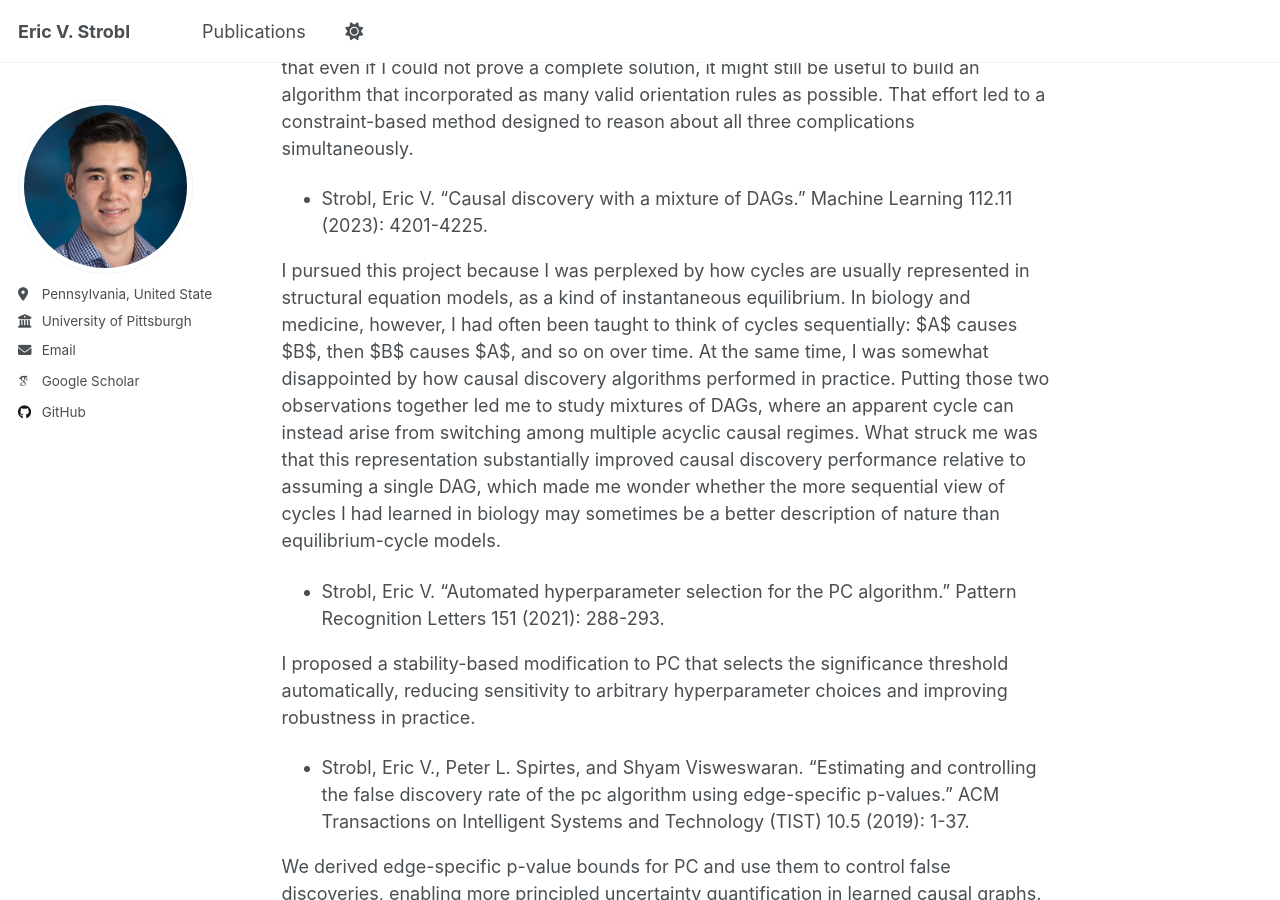
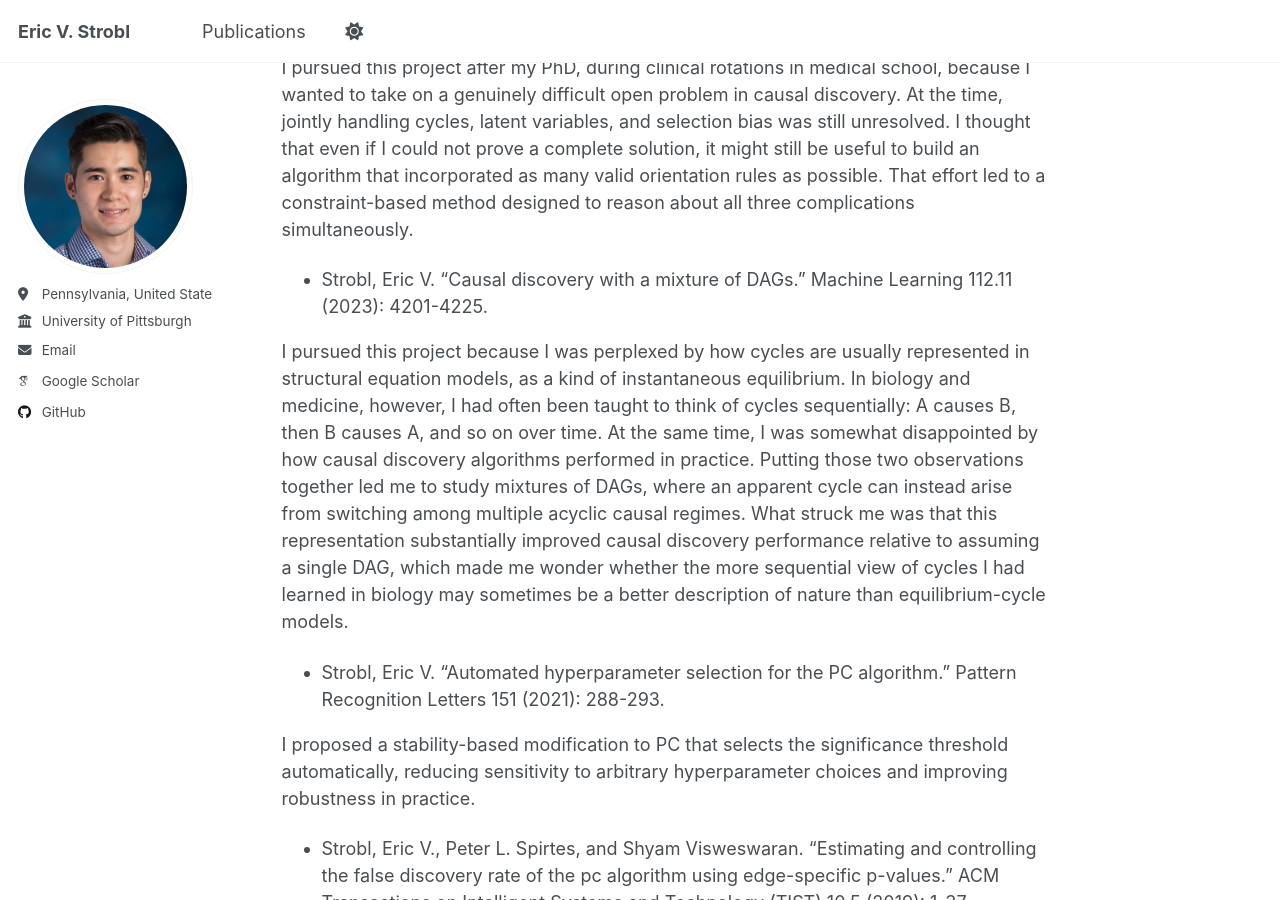
Before and after one commit to ericstrobl/ericstrobl.github.io, a Jekyll site: the page built from _pages/about.md, in a window 1280 px wide and 900 px high, scrolled down 6455 px. Built offline with Jekyll 4.4.1, drawn with Linux system fonts in a browser that asks for light colours; some web fonts are replaced; a script that is not in the unit is left out; some of the changed text lies outside the part shown.

```diff
--- a/_pages/about.md
+++ b/_pages/about.md
@@ -95,7 +95,7 @@ I pursued this project while working with real datasets that had substantial mis
 I pursued this project after my PhD, during clinical rotations in medical school, because I wanted to take on a genuinely difficult open problem in causal discovery. At the time, jointly handling cycles, latent variables, and selection bias was still unresolved. I thought that even if I could not prove a complete solution, it might still be useful to build an algorithm that incorporated as many valid orientation rules as possible. That effort led to a constraint-based method designed to reason about all three complications simultaneously.
 - Strobl, Eric V. "Causal discovery with a mixture of DAGs." Machine Learning 112.11 (2023): 4201-4225.
 
-I pursued this project because I was perplexed by how cycles are usually represented in structural equation models, as a kind of instantaneous equilibrium. In biology and medicine, however, I had often been taught to think of cycles sequentially: $A$ causes $B$, then $B$ causes $A$, and so on over time. At the same time, I was somewhat disappointed by how causal discovery algorithms performed in practice. Putting those two observations together led me to study mixtures of DAGs, where an apparent cycle can instead arise from switching among multiple acyclic causal regimes. What struck me was that this representation substantially improved causal discovery performance relative to assuming a single DAG, which made me wonder whether the more sequential view of cycles I had learned in biology may sometimes be a better description of nature than equilibrium-cycle models.
+I pursued this project because I was perplexed by how cycles are usually represented in structural equation models, as a kind of instantaneous equilibrium. In biology and medicine, however, I had often been taught to think of cycles sequentially: A causes B, then B causes A, and so on over time. At the same time, I was somewhat disappointed by how causal discovery algorithms performed in practice. Putting those two observations together led me to study mixtures of DAGs, where an apparent cycle can instead arise from switching among multiple acyclic causal regimes. What struck me was that this representation substantially improved causal discovery performance relative to assuming a single DAG, which made me wonder whether the more sequential view of cycles I had learned in biology may sometimes be a better description of nature than equilibrium-cycle models.
 - Strobl, Eric V. "Automated hyperparameter selection for the PC algorithm." Pattern Recognition Letters 151 (2021): 288-293.
 
 I proposed a stability-based modification to PC that selects the significance threshold automatically, reducing sensitivity to arbitrary hyperparameter choices and improving robustness in practice.
```
Also changed, not shown: other parts of _pages/about.md (+1 -1 lines).
